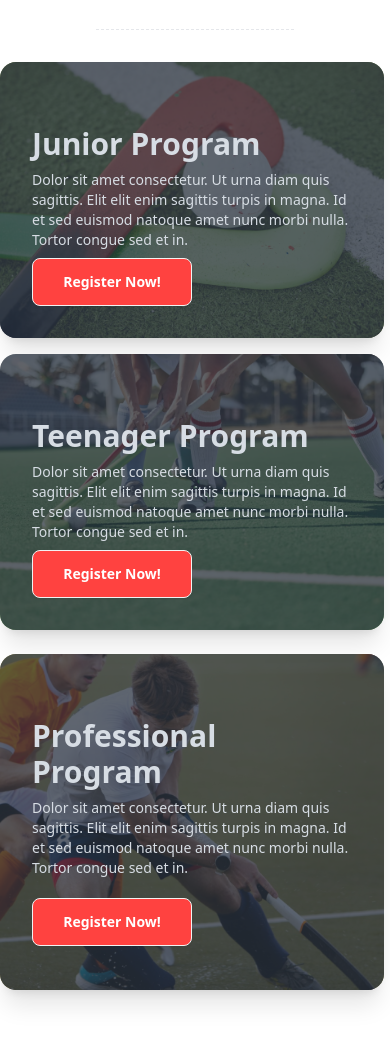
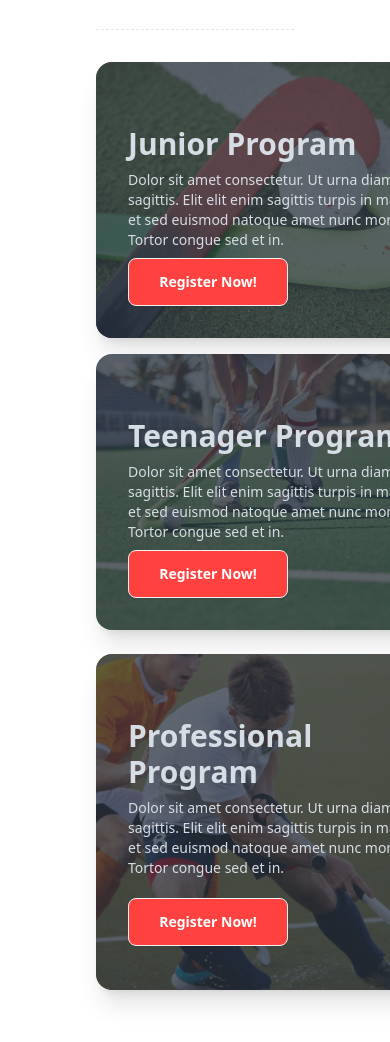
Before and after one commit to Rinku-Al-Mamun/my-hockeys-play, a plain HTML site: page index.html in a window 390 px wide. Shown: the part 1978-3020 px from the top of the page. Drawn offline with nearby package versions, Linux system fonts and the light colour scheme.

Commit message:
margin responsive

```diff
--- a/index.html
+++ b/index.html
@@ -198,7 +198,7 @@
             <hr class="border-dashed mx-24 mt-8 mb-8">
         </div>
         <!-- junior program  -->
-        <div class="lg:mx-44 flex gap-4 lg:flex-row flex-col">
+        <div class="mx-24 lg:mx-44 flex gap-4 lg:flex-row flex-col">
             <div class="card w-96 lg:w-3/6 bg-base-100 shadow-xl image-full">
                 <figure><img src="Images/2.png" alt="Shoes" /></figure>
                 <div class="card-body">
@@ -226,7 +226,7 @@
         </div>
 
         <!-- professional program  -->
-        <div class="lg:mx-44 mt-6">
+        <div class="mx-24 lg:mx-44 mt-6">
             <div class="card w-96 lg:w-auto bg-base-100 shadow-xl image-full">
                 <figure><img src="Images/4.png" alt="Shoes" /></figure>
                 <div class="card-body">
```
